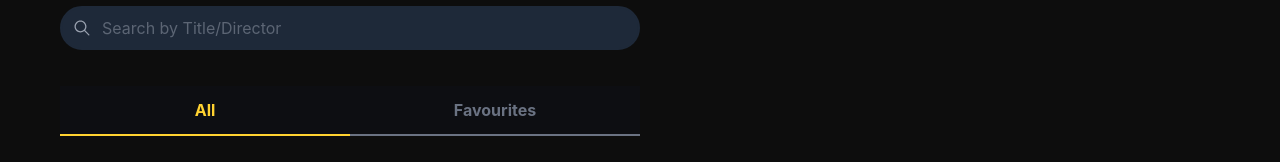
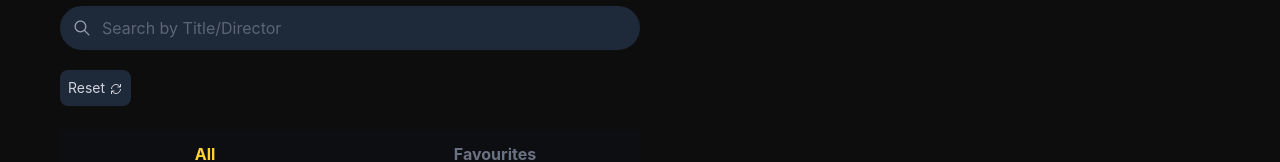
Before and after one commit to abhaykanttripathi6-pixel/react-essential-movie-application-assignment, a React (Vite) app: page / in a window 1280 px wide. Shown: the part 194-356 px from the top of the page. Built offline with nearby package versions, Linux system fonts and the light colour scheme.

Commit message:
second commit

```diff
--- a/src/components/FilterMovie.jsx
+++ b/src/components/FilterMovie.jsx
@@ -32,8 +32,10 @@ const FilterMovie = ({ movies }) => {
     };
 
     const handleReset = () => {
+        if(!showFavourite) return alert('This feature can only be used inside favourites.');
+        if(favouriteMovies.length === 0) return alert('Your list is already empty.')
         const verify = confirm('are your sure do you want to reset your list ?');
-        if(verify){
+        if (verify) {
             setFavouriteMovies([]);
         }
     };
@@ -44,6 +46,12 @@ const FilterMovie = ({ movies }) => {
                 <div>
                     <input type="text" placeholder='Search by Title/Director' value={searchMovie !== ' ' ? searchMovie : ''} onChange={(e) => setSearchMovie(e.target.value)} className='h-10 py-5 px-10 my-4 w-full border-2 border-gray-800 bg-gray-800 rounded-3xl outline-none focus:border-amber-300 transition-all duration-700 text-gray-400 ' />
                 </div>
+
+                <div className='size-fit p-2 my-1 bg-gray-800 text-sm text-gray-300 flex items-center gap-1 rounded-lg cursor-pointer active:scale-95 transition-transform  duration-800' onClick={handleReset}>
+                    <span>Reset</span>
+                    <GrPowerCycle className='pt-0.5' />
+                </div>
+
 
                 <div>
                     <span className={`inline-block w-1/2 p-3 mt-5 border-b-2 bg-gray-900/20 font-bold text-center ${showFavourite ? 'border-b-gray-400 text-gray-500' : 'border-b-2 border-b-amber-300 text-amber-300'} transition-all duration-500 cursor-default`} onClick={() => handleShowFav(false)}>All</span>
@@ -60,15 +68,8 @@ const FilterMovie = ({ movies }) => {
                 </div>
             </div>
 
-            {
-                (showFavourite && (favouriteMovies.length !== 0)) &&
-                <div className='size-fit p-2 my-5 bg-gray-800 text-white flex items-center gap-1 rounded-lg cursor-pointer active:scale-95 transition-transform  duration-800' onClick={handleReset}>
-                    <span>Reset</span>
-                    <GrPowerCycle className='pt-0.5' />
-                </div>
-            }
 
-            <div className=' grid grid-cols-[repeat(auto-fit,minmax(300px,1fr))] gap-1'>
+            <div className='grid grid-cols-[repeat(auto-fit,minmax(300px,1fr))] gap-1'>
                 <MovieCard
                     moviesData={searchMovie ? filteredMovies : moviesList}
                     showFavourite={showFavourite}
```
